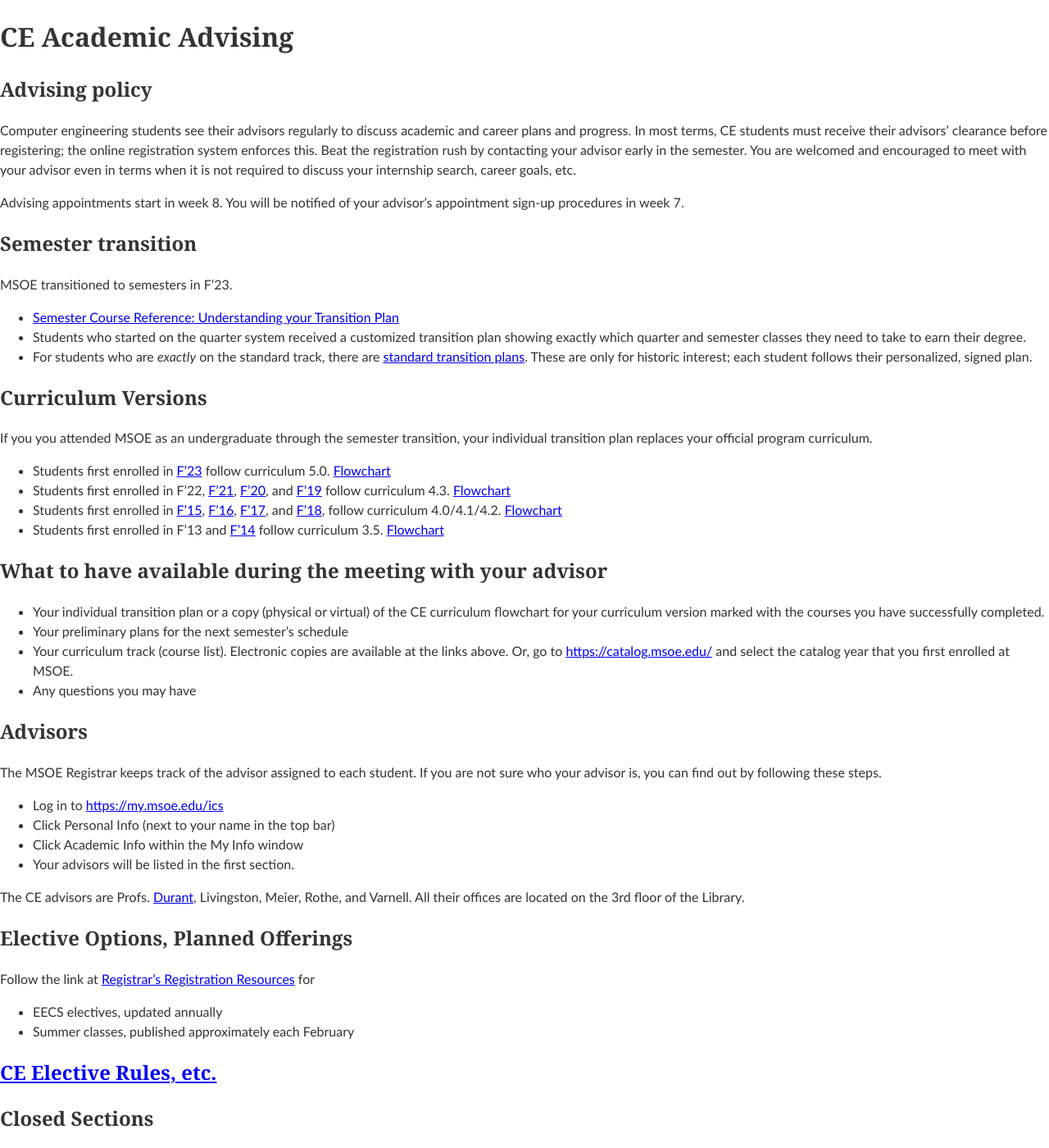
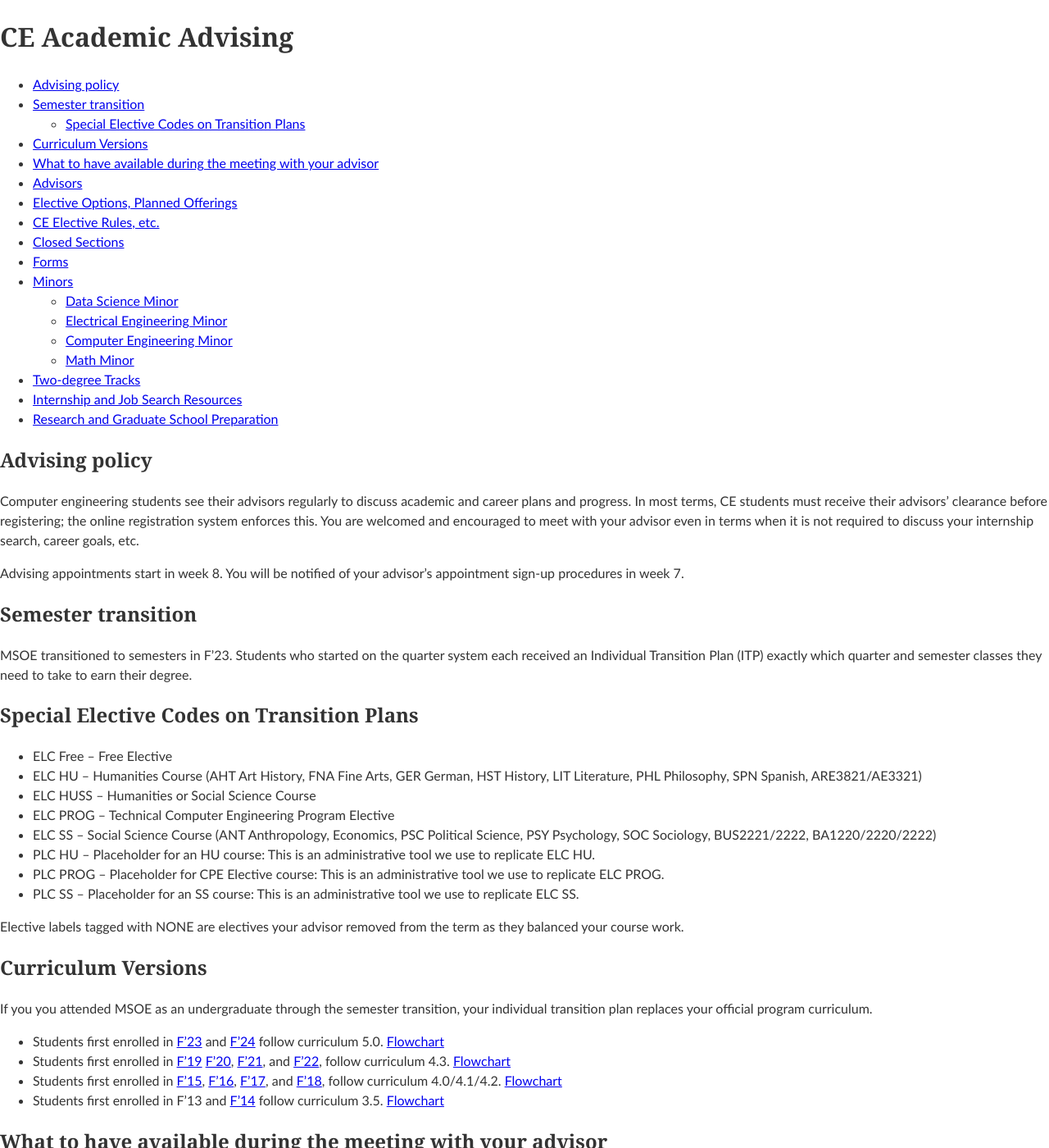
Before and after one commit to edurant/edurant.github.io, a Jekyll site: the page built from advising/index.md, in a window 1280 px wide and 1400 px high. Shown: the whole window at 82% size. Built offline with Jekyll 4.4.1, drawn with Linux system fonts in a browser that asks for light colours; some of the changed text lies outside the part shown.

Commit message:
Clean up CE advising material, transition homepage to summer

```diff
--- a/advising/index.md
+++ b/advising/index.md
@@ -1,26 +1,49 @@
 ---
 title: "CE Academic Advising"
-date: 2024-02-27 08:45:30 -0600
+date: 2024-05-08 15:35:30 -0500
 ---
 
-## Advising policy
+* TOC
+{:toc}
 
-Computer engineering students see their advisors regularly to discuss academic and career plans and progress. In most terms, CE students must receive their advisors&rsquo; clearance before registering; the online registration system enforces this. Beat the registration rush by contacting your advisor early in the semester. You are welcomed and encouraged to meet with your advisor even in terms when it is not required to discuss your internship search, career goals, etc.
+# Advising policy
+
+Computer engineering students see their advisors regularly to discuss academic and career plans and progress. In most terms, CE students must receive their advisors&rsquo; clearance before registering; the online registration system enforces this. You are welcomed and encouraged to meet with your advisor even in terms when it is not required to discuss your internship search, career goals, etc.
 
 Advising appointments start in week 8. You will be notified of your advisor&rsquo;s appointment sign-up procedures in week 7.
 
-## Semester transition
-MSOE transitioned to semesters in F&rsquo;23.
-* [Semester Course Reference: Understanding your Transition Plan](semester-transition-ref.html)
-* Students who started on the quarter system received a customized transition plan showing exactly which quarter and semester classes they need to take to earn their degree.
-* For students who are *exactly* on the standard track, there are [standard transition plans](standardTransitionPlans.pdf). These are only for historic interest; each student follows their personalized, signed plan.
+# Semester transition
+MSOE transitioned to semesters in F&rsquo;23. Students who started on the quarter system each received an Individual Transition Plan (ITP) exactly which quarter and semester classes they need to take to earn their degree.
 
-## Curriculum Versions
+## Special Elective Codes on Transition Plans
+
+* ELC Free – Free Elective
+* ELC HU – Humanities Course (AHT Art History, FNA Fine Arts, GER German, HST History, LIT Literature, PHL Philosophy, SPN Spanish, ARE3821/AE3321)
+* ELC HUSS – Humanities or Social Science Course
+* ELC PROG – Technical Computer Engineering Program Elective
+* ELC SS – Social Science Course (ANT Anthropology, Economics, PSC Political Science, PSY Psychology, SOC Sociology, BUS2221/2222, BA1220/2220/2222)
+* PLC HU – Placeholder for an HU course: This is an administrative tool we use to replicate ELC HU.
+* PLC PROG – Placeholder for CPE Elective course: This is an administrative tool we use to replicate ELC PROG.
+* PLC SS – Placeholder for an SS course: This is an administrative tool we use to replicate ELC SS.
+
+Elective labels tagged with NONE are electives your advisor removed from the term as they balanced your course work.
+
+# Curriculum Versions
 
 If you you attended MSOE as an undergraduate through the semester transition, your individual transition plan replaces your official program curriculum.
 
-* Students first enrolled in [F&rsquo;23](https://catalog.msoe.edu/preview_program.php?catoid=35&poid=1823) follow curriculum 5.0. [Flowchart](curriculum-5.0rev01.pdf)
-* Students first enrolled in F&rsquo;22, [F&rsquo;21](https://catalog.msoe.edu/preview_program.php?catoid=24&poid=1200), [F&rsquo;20](https://catalog.msoe.edu/preview_program.php?catoid=22&poid=1101), and [F&rsquo;19](https://catalog.msoe.edu/preview_program.php?catoid=20&poid=1001) follow curriculum 4.3. [Flowchart](curriculum-4.3rev01.pdf)
+* Students first enrolled in
+[F&rsquo;23](https://catalog.msoe.edu/preview_program.php?catoid=35&poid=1823)
+and
+[F&rsquo;24](https://catalog.msoe.edu/preview_program.php?catoid=37&poid=1908)
+follow curriculum 5.0. [Flowchart](curriculum-5.0rev01.pdf)
+* Students first enrolled in
+[F&rsquo;19](https://catalog.msoe.edu/preview_program.php?catoid=20&poid=1001)
+[F&rsquo;20](https://catalog.msoe.edu/preview_program.php?catoid=22&poid=1101),
+[F&rsquo;21](https://catalog.msoe.edu/preview_program.php?catoid=24&poid=1200),
+and
+[F&rsquo;22](https://catalog.msoe.edu/preview_program.php?catoid=29&poid=1524),
+follow curriculum 4.3. [Flowchart](curriculum-4.3rev01.pdf)
 * Students first enrolled in [F&rsquo;15](https://catalog.msoe.edu/preview_program.php?catoid=10&poid=506),
           [F&rsquo;16](https://catalog.msoe.edu/preview_program.php?catoid=14&poid=704),
    [F&rsquo;17](https://catalog.msoe.edu/preview_program.php?catoid=16&poid=810), and
@@ -29,13 +52,13 @@
 * Students first enrolled in F&rsquo;13 and [F&rsquo;14](https://catalog.msoe.edu/preview_program.php?catoid=8&poid=410)
           follow curriculum 3.5. [Flowchart](curriculum-3.5rev01.pdf)
 
-## What to have available during the meeting with your advisor
+# What to have available during the meeting with your advisor
 * Your individual transition plan or a copy (physical or virtual) of the CE curriculum flowchart for your curriculum version marked with the courses you have successfully completed.
 * Your preliminary plans for the next semester&rsquo;s schedule
 * Your curriculum track (course list). Electronic copies are available at the links above. Or, go to <https://catalog.msoe.edu/> and select the catalog year that you first enrolled at MSOE.
 * Any questions you may have
 
-## Advisors
+# Advisors
 The MSOE Registrar keeps track of the advisor assigned to each student. If you are not sure who your advisor is, you can find out by following these steps.
   * Log in to <https://my.msoe.edu/ics>
   * Click Personal Info (next to your name in the top bar)
@@ -44,32 +67,75 @@
 
 The CE advisors are Profs. [Durant](durant.html), Livingston, Meier, Rothe, and Varnell. All their offices are located on the 3rd floor of the Library.
 
-## Elective Options, Planned Offerings
+# Elective Options, Planned Offerings
 
 Follow the link at [Registrar&rsquo;s Registration Resources](https://www.msoe.edu/academics/departments/registrar/#Registration) for
 
 * EECS electives, updated annually
 * Summer classes, published approximately each February
 
-## [CE Elective Rules, etc.](ceElectiveRules.html)
+# [CE Elective Rules, etc.](ceElectiveRules.html)
 
-## Closed Sections
+# Closed Sections
 After your registration time, you may request entry into a closed section; every effort will be made to arrange a schedule with your on-track courses. Each department has its own policies for handling closed section requests.
 
 * [Policies and forms for each department](https://www.msoe.edu/academics/departments/registrar/independent-study-and-closed-section/)
 
-## Forms
+# Forms
 Forms for declaring a minor, changing/adding a major, etc., are available on the [Registrar&rsquo;s website](https://www.msoe.edu/academics/departments/registrar/#Student%20Forms).
 
-## Two-degree Tracks
+# Minors
+
+MSOE and the EECS Department offer a variety of minors of interest to CE students. These include the following.
+
+## [Data Science Minor](https://catalog.msoe.edu/preview_program.php?catoid=37&poid=1938)
+
+(Not available to CS majors.)
+
+For CEs (and other majors that have a year of required software design courses), this minor consists of:
+
+* CSC2611 AI Tools (fall only, 3 credits)
+* CSC2621 Intro to Data Science (every spring, plus fall of 2023, 3 credits)
+* CSC4801 DS Practicum (spring only, 3 credits)
+
+These courses must be taken in order, plus CSC4801 has a prerequisite of a statistics course such as MA262 or MTH2480. A practicum is an applied project course.
+
+These classes meet CE program/technical (and free) elective requirements.
+
+## [Electrical Engineering Minor](https://catalog.msoe.edu/preview_program.php?catoid=37&poid=1942)
+
+(Not available to EE majors.)
+
+CEs are already required to take many courses in the EE minor. To earn the minor, CEs follow the rule that they must take at least 6 credits not specifically required for their major. Note that these courses *can* be used to meet the CE program or free elective requirements.
+
+## [Computer Engineering Minor](https://catalog.msoe.edu/preview_program.php?catoid=37&poid=1939)
+
+(Not available to CE majors.)
+
+## Math Minor
+
+This applies to 2023 sophomores and to most 2023 juniors. Students further along in the curriculum should consult with their advisor if they did not complete the minor on the quarter system.
+
+Distilling the new, semester-based, math minor requirements relative to the CE major requirements, CEs need to take 2 additional math classes to earn the math minor, which may be 0, 1, or 2 additional classes in total beyond their CE major requirements:
+
+1. Fulfills CE free elective: MTH2130 Calculus III (3rd semester calculus) for 4 credits
+1. For students *entering* on the semester system, fulfills MSOE General Education 6d elective: A 3000- or 4000- level class from an approved list. More options may be added. All of these have 3 credits and the prerequisites are from among CE-required classes or MTH2130 Calculus III:
+   * MTH3340 Abstract Algebra with Applications
+   * MTH3410 Applied Regression Analysis
+   * MTH4130 Complex Analysis
+   * MTH4150 Partial Differential Equations
+
+The General Education 6d requirement applies to students who *enter* on the semester system. Students entering before the conversion (including freshmen in 2022-23) do not have a 6d elective and instead have humanities and social science credit counts that their advisors are ensuring are met on their transition plans.
+
+# Two-degree Tracks
 Two-degree tracks exist for CE in combination with CS, EE and SE. These tracks are laid out for 5 years, but students have accelerated the course sequence and finished one or two terms early. Please see your advisor or program director for more information.
 
-## Internship and Job Search Resources
+# Internship and Job Search Resources
 * Talk with your faculty and advisor
 * [MSOE Career Connection Center](https://www.msoe.edu/the-msoe-advantage/career-connections-center/), including the Handshake system and annual Career Fair
 * &ldquo;[Ask the Headhunter](https://www.pbs.org/newshour/author/ncorcodilos)&rdquo; series by Nick Corcodilos on the *PBS NewsHour*
 * &ldquo;[The Workologist](https://www.nytimes.com/column/workologist)&rdquo; column by Rob Walker at the *New York Times*
 
-## Research and Graduate School Preparation
+# Research and Graduate School Preparation
 
 [This MSOE webpage](https://www.msoe.edu/academics/how-we-teach/labs-and-research/undergraduate-research/) outlines research opportunities for MSOE students including our undergraduate research program in which you work with a faculty member on a project over the course of a year and REUs, which are (usually) summer research experiences sponsored by the National Science Foundation that you can pursue at a variety of universities throughout the US. [This website](https://pathwaystoscience.org/) lists several REU and other opportunities. You can also [search for REU opportunities at the NSF&rsquo;s website](https://www.nsf.gov/crssprgm/reu/reu_search.jsp).
--- a/index.html
+++ b/index.html
@@ -15,7 +15,7 @@
 <h1 align="center">{{page.title}}</h1>
 
 <div align="center">
-    <p><a href="courses/">Courses</a>: <a href="courses/csc4601/">CSC4601/5601</a>, <a href="https://gitlab.com/msoe.edu/eecs/seniordesign/ce/wikis/">Senior Design</a>
+    <p><a href="courses/">Courses</a>
     | <a href="sched/su24.html">Schedule</a>
     | <a href="advising/durant.html">Advising</a>: <a href="advising/">CE</a>, <a href="advising/msml.html">MSML</a>
     | <a href="https://scholar.google.com/citations?user=FSlPi_wAAAAJ">Publications</a>
```
Also changed, not shown: advising/semester-transition-ref.md (deleted, +0 -59 lines), 1 other file.
